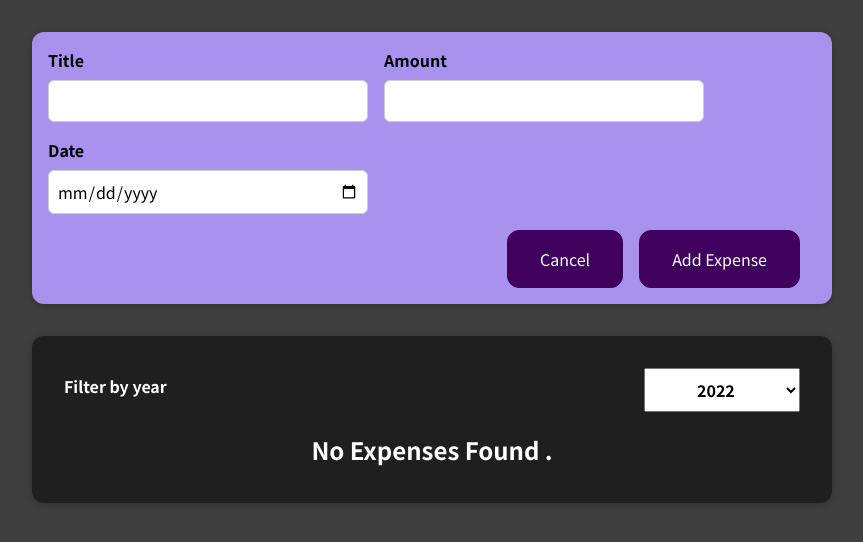
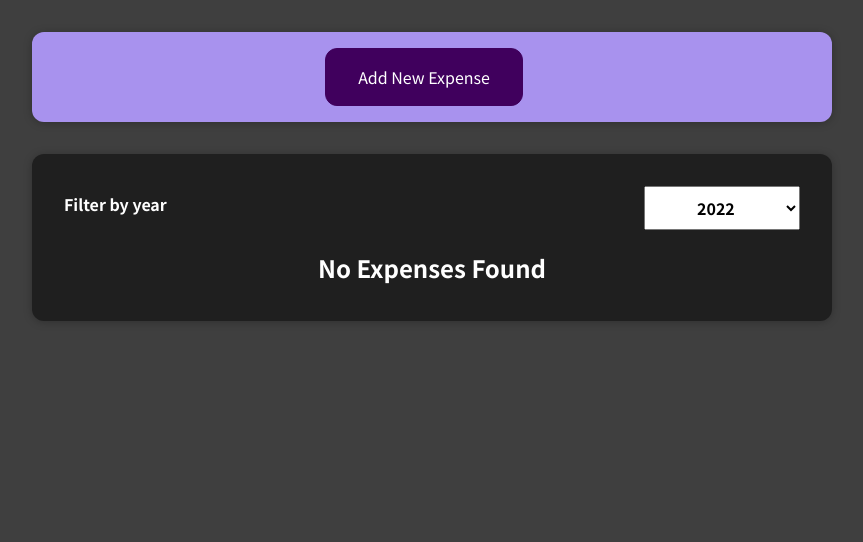
Before and after one commit to divertimentos/curso-udemy-react-the-complete-guide, a React (Create React App) app in the folder react-complete-guide/: page / in a window 1280 px wide. Shown: the top 542 px of the page, without its empty margins (208-1071 px from the left). Built offline with nearby package versions, Linux system fonts and the light colour scheme.

Commit message:
Tiny improvements in the code

```diff
--- a/react-complete-guide/src/components/Expenses/ExpensesList.js
+++ b/react-complete-guide/src/components/Expenses/ExpensesList.js
@@ -5,7 +5,7 @@ import "./ExpensesList.css";
 
 const ExpensesList = ({ items }) => {
   if (items.length === 0) {
-    return <h2 className="expenses-list__fallback">No Expenses Found .</h2>;
+    return <h2 className="expenses-list__fallback">No Expenses Found</h2>;
   }
 
   return (
--- a/react-complete-guide/src/components/NewExpense/ExpenseForm.js
+++ b/react-complete-guide/src/components/NewExpense/ExpenseForm.js
@@ -8,7 +8,7 @@ const ExpenseForm = ({ onSaveExpenseData }) => {
   const [enteredTitle, setEnteredTitle] = useState("");
   const [enteredAmount, setEnteredAmount] = useState("");
   const [enteredDate, setEnteredDate] = useState("");
-  const [isFormOpen, setIsFormOpen] = useState(true);
+  const [isFormOpen, setIsFormOpen] = useState(false);
 
   const titleChangeHandler = (event) => {
     setEnteredTitle(event.target.value);
@@ -40,14 +40,13 @@ const ExpenseForm = ({ onSaveExpenseData }) => {
 
   const cancelHandler = (event) => {
     event.preventDefault();
-    console.log("Abra/Fecha");
     setIsFormOpen((currState) => !currState);
   };
 
   let formContent = (
     <div className="open-expense__actions">
-      <button onClick={cancelHandler} type="submit">
-        Add New Expense (open)
+      <button onClick={cancelHandler} type="button">
+        Add New Expense
       </button>
     </div>
   );
--- a/react-complete-guide/src/index.css
+++ b/react-complete-guide/src/index.css
@@ -1,11 +1,11 @@
-@import url('https://fonts.googleapis.com/css2?family=Noto+Sans+JP:wght@400;700&display=swap');
+@import url("https://fonts.googleapis.com/css2?family=Noto+Sans+JP:wght@400;700&display=swap");
 
 * {
   box-sizing: border-box;
 }
 
 html {
-  font-family: 'Noto Sans JP', sans-serif;
+  font-family: "Noto Sans JP", sans-serif;
 }
 
 body {
```
Also changed, not shown: react-complete-guide/src/components/NewExpense/NewExpense.css (line endings or trailing spaces).
